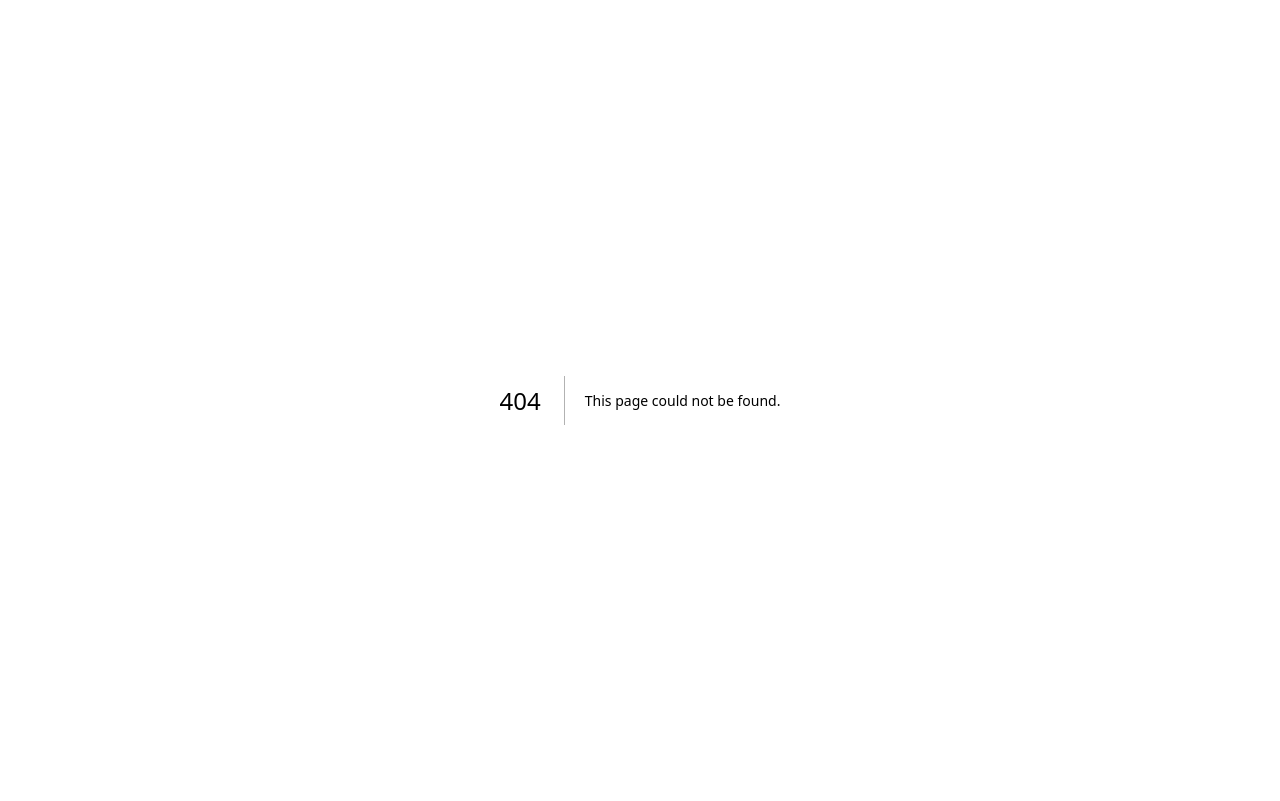
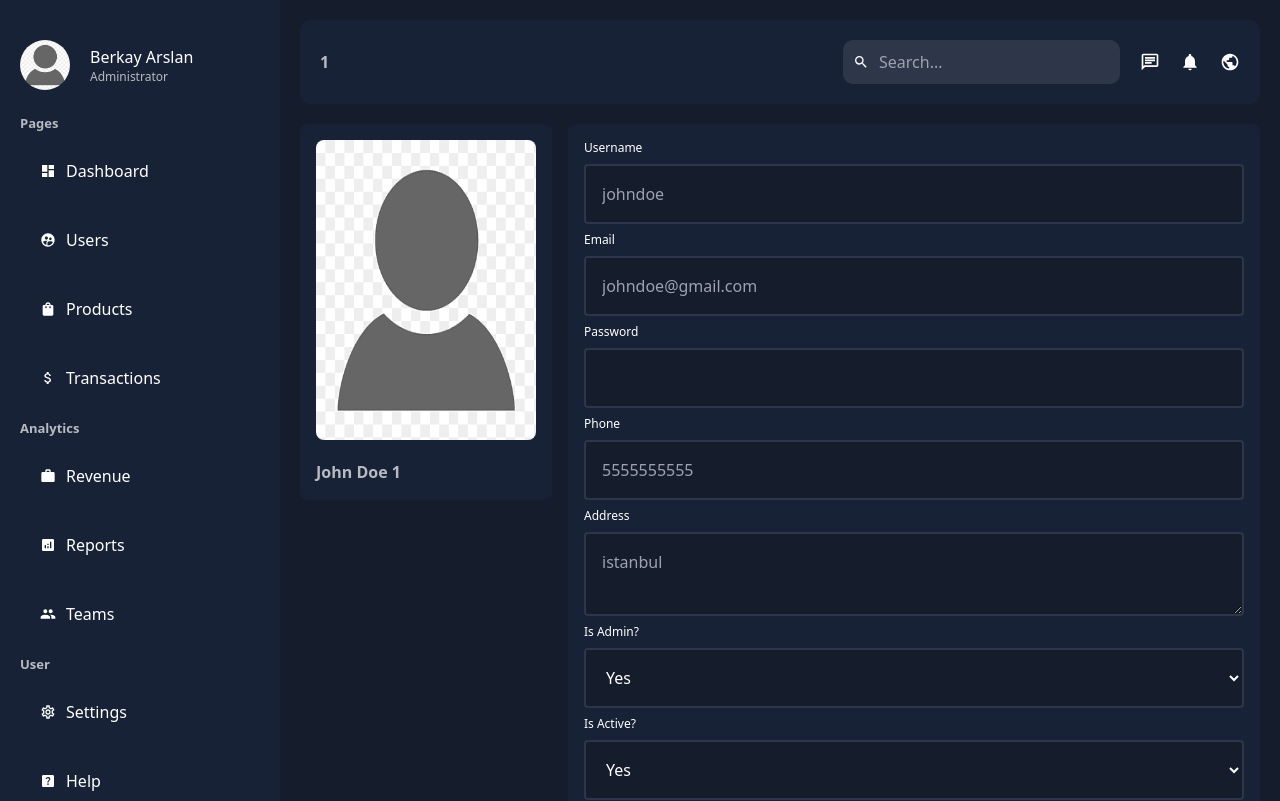
Before and after one commit to mberkayarsln/admin-dashboard, a Next.js app: page /dashboard/users/1 in a window 1280 px wide. Before the commit this address had no page. Shown: the top 801 px of the page. Built offline with nearby package versions, Linux system fonts and the light colour scheme.

Commit message:
single user page

```diff
--- /dev/null
+++ b/app/dashboard/users/[id]/page.tsx
@@ -0,0 +1,44 @@
+import Image from "next/image";
+
+const SingleUserPage = async ({ params }: { params: { id: string } }) => {
+    const { id } = await params;
+
+    return (
+        <div className="flex gap-4 mt-5">
+            <div className="flex-[1] bg-[var(--bgSoft)] p-4 rounded-lg font-bold text-[var(--textSoft)] h-max">
+                <div className="w-full h-[300px] relative rounded-lg overflow-hidden mb-5">
+                    <Image src="/noavatar.png" alt="" fill />
+                </div>
+                John Doe {id}
+            </div>
+            <div className="flex-[3] bg-[var(--bgSoft)] p-4 rounded-lg">
+                <form action="" className="flex flex-col">
+                    <input type="hidden" name="id" value="John Doe" />
+                    <label className="text-xs">Username</label>
+                    <input type="text" name="username" placeholder="johndoe" className="p-4 border-2 border-[var(--inputBorder)] rounded bg-[var(--bg)] text-[var(--text)] my-2" />
+                    <label className="text-xs">Email</label>
+                    <input type="email" name="email" placeholder="johndoe@gmail.com" className="p-4 border-2 border-[var(--inputBorder)] rounded bg-[var(--bg)] text-[var(--text)] my-2" />
+                    <label className="text-xs">Password</label>
+                    <input type="password" name="password" className="p-4 border-2 border-[var(--inputBorder)] rounded bg-[var(--bg)] text-[var(--text)] my-2" />
+                    <label className="text-xs">Phone</label>
+                    <input type="text" name="phone" placeholder="5555555555" className="p-4 border-2 border-[var(--inputBorder)] rounded bg-[var(--bg)] text-[var(--text)] my-2" />
+                    <label className="text-xs">Address</label>
+                    <textarea name="address" placeholder="istanbul" className="p-4 border-2 border-[var(--inputBorder)] rounded bg-[var(--bg)] text-[var(--text)] my-2"></textarea>
+                    <label className="text-xs">Is Admin?</label>
+                    <select name="isAdmin" id="isAdmin" className="p-4 border-2 border-[var(--inputBorder)] rounded bg-[var(--bg)] text-[var(--text)] my-2">
+                        <option value="true">Yes</option>
+                        <option value="false">No</option>
+                    </select>
+                    <label className="text-xs">Is Active?</label>
+                    <select name="isActive" id="isActive" className="p-4 border-2 border-[var(--inputBorder)] rounded bg-[var(--bg)] text-[var(--text)] my-2">
+                        <option value="true">Yes</option>
+                        <option value="false">No</option>
+                    </select>
+                    <button className="w-full p-4 bg-teal-600 text-[var(--text)] border-none rounded cursor-pointer mt-5">Update</button>
+                </form>
+            </div>
+        </div>
+    );
+};
+
+export default SingleUserPage;
```
